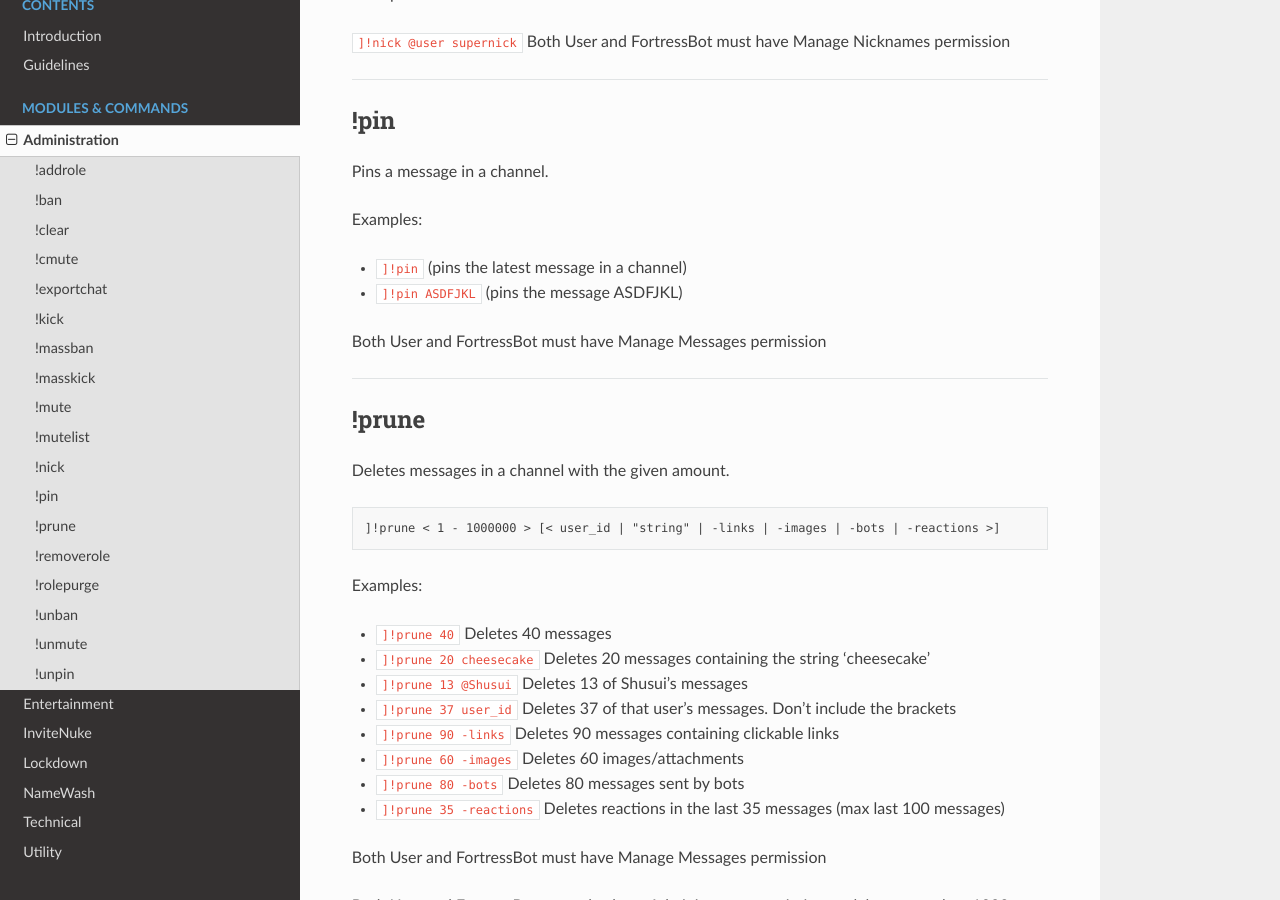
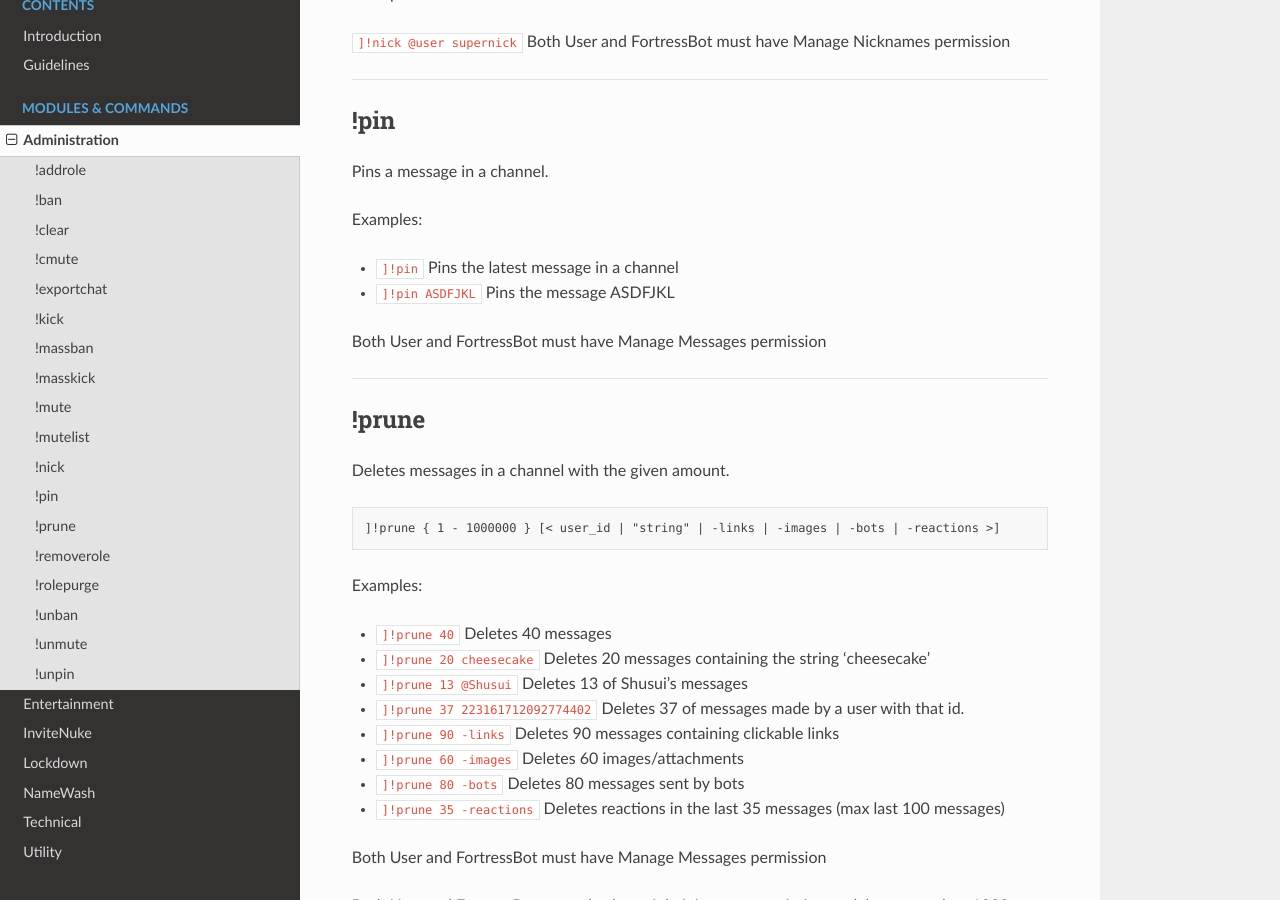
Before and after one commit to StahlFerro/FortressBot, a Sphinx documentation site: the page built from docs/source/administration.rst, in a window 1280 px wide and 900 px high, scrolled down 4133 px. Built offline with Sphinx 7.4.7 and the Read the Docs theme 2.0.0, drawn with Linux system fonts in a browser that asks for light colours; some of the changed text lies outside the part shown.

Commit message:
Updated help informations

```diff
--- a/docs/source/administration.rst
+++ b/docs/source/administration.rst
@@ -229,10 +229,10 @@
 Examples:
 
 - ``]!pin``
-  (pins the latest message in a channel)
+  Pins the latest message in a channel
 
 - ``]!pin ASDFJKL``
-  (pins the message ASDFJKL)
+  Pins the message ASDFJKL
 
 Both User and FortressBot must have Manage Messages permission
 
@@ -258,8 +258,8 @@
 - ``]!prune 13 @Shusui``
   Deletes 13 of Shusui's messages
 
-- ``]!prune 37 user_id``
-  Deletes 37 of that user's messages. Don't include the brackets
+- ``]!prune 37 223161712092774402``
+  Deletes 37 of messages made by a user with that id.
 
 - ``]!prune 90 -links``
   Deletes 90 messages containing clickable links
--- a/docs/source/invitenuke.rst
+++ b/docs/source/invitenuke.rst
@@ -78,7 +78,7 @@
 
 .. code::
 
-	]iexrole [< add | remove | clear >] [roles ...] (roles parameter accepts role tags or ids)
+	]iexrole [< add | remove | clear >] [roles ...] (roles parameter accepts role names or ids)
 
 Examples:
 
```
Also changed, not shown: other parts of docs/source/administration.rst (+3 -3 lines), docs/source/guidelines.rst (+10 -8 lines), docs/source/technical.rst (+12 -12 lines).
